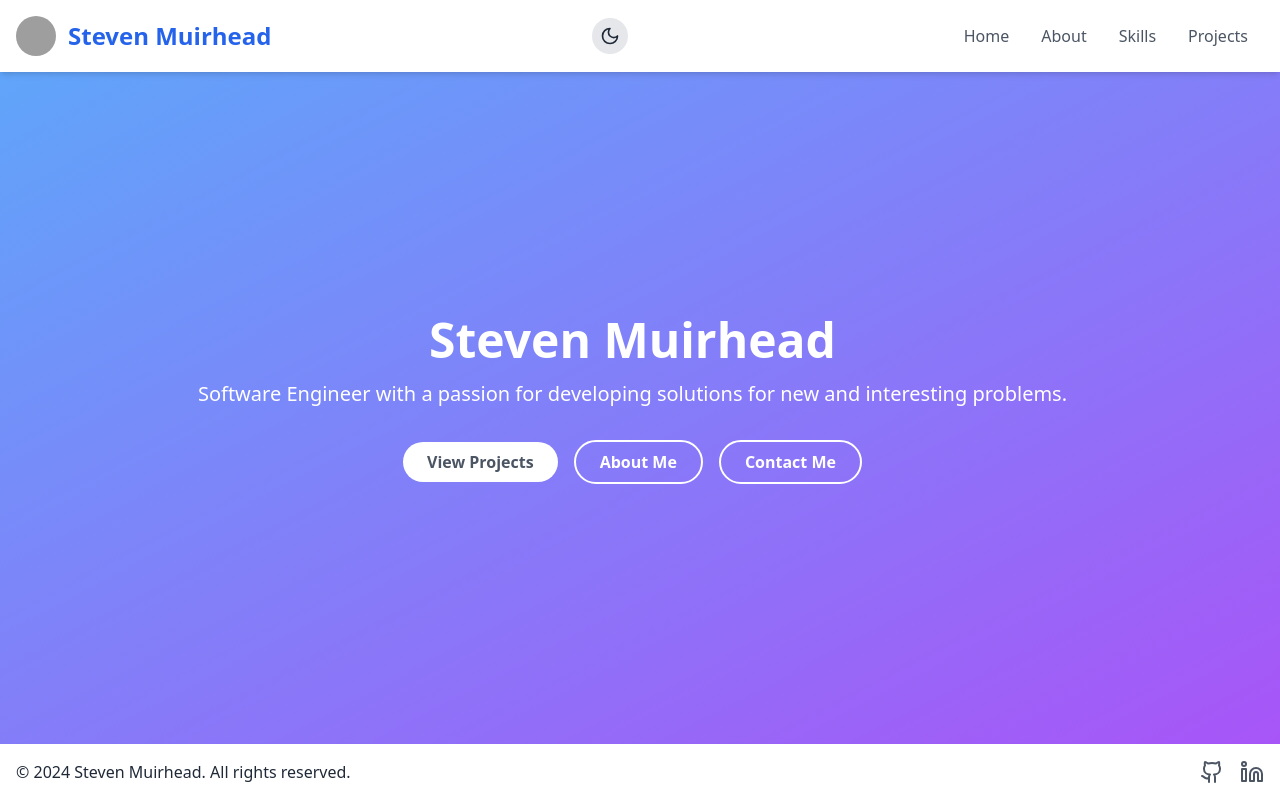
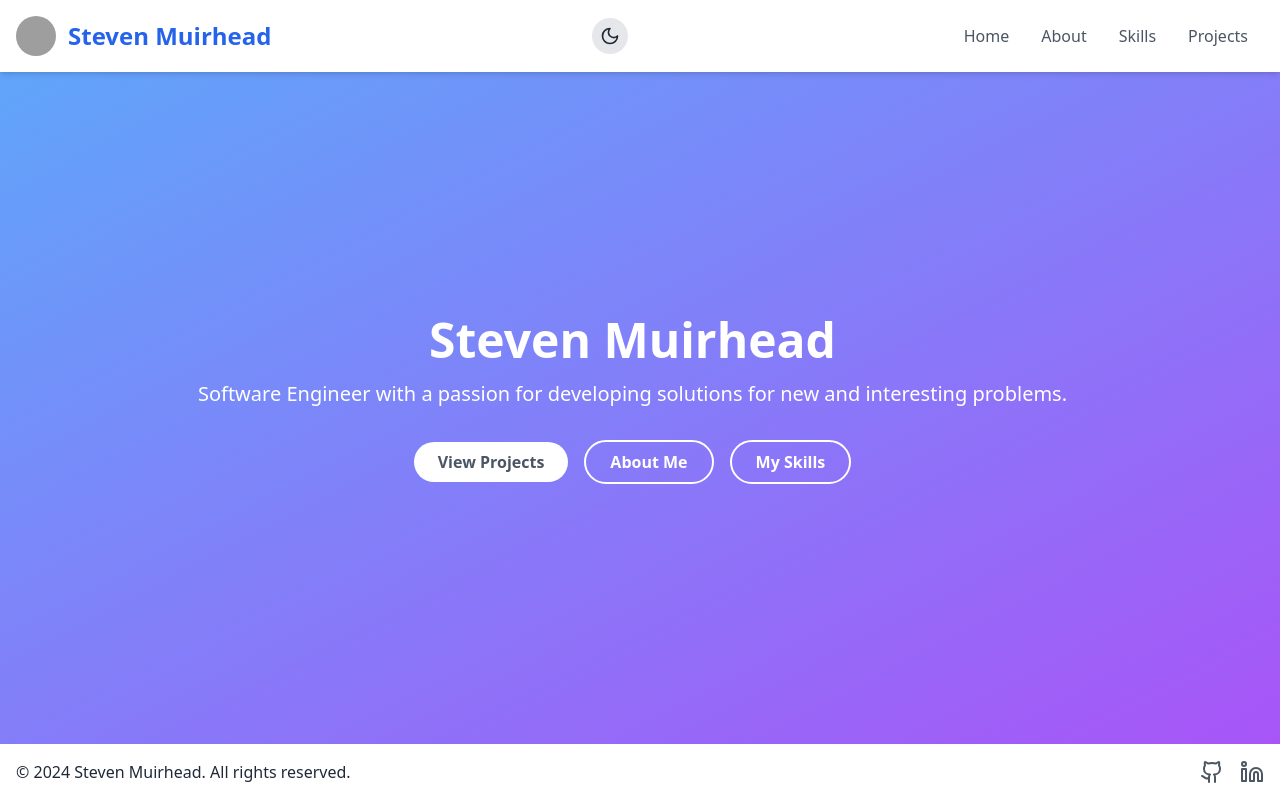
Before and after one commit to naeayedea/portfolio, a React (Create React App) app: page /#/ in a window 1280 px wide. Built offline with nearby package versions, Linux system fonts and the light colour scheme; grey boxes are pictures that could not be loaded.

Commit message:
updated third button on homepage

```diff
--- a/src/components/Button.tsx
+++ b/src/components/Button.tsx
@@ -13,7 +13,7 @@ interface ButtonProps {
 
 const baseStyles = "px-6 py-2 rounded-full font-semibold transition duration-300 select-none";
 const primaryStyles = "bg-white dark:bg-gray-800 text-blue-600 dark:text-blue-400 hover:bg-blue-100 dark:hover:bg-gray-700";
-const secondaryStyles = "border-2 border-white dark:border-gray-300 text-white dark:text-gray-300 hover:bg-white hover:text-blue-600 dark:hover:bg-gray-700 dark:hover:text-blue-400";
+const secondaryStyles = "border-2 border-white dark:border-gray-300 dark:hover:border-opacity-0 text-white dark:text-gray-300 hover:bg-white hover:text-blue-600 dark:hover:bg-gray-700 dark:hover:text-blue-400";
 const accentStyles = "bg-gradient-to-r from-blue-400 to-purple-500 dark:from-blue-600 dark:to-purple-700 text-white hover:from-blue-500 hover:to-purple-600 dark:hover:from-blue-700 dark:hover:to-purple-800";
 
 export const Button: React.FC<ButtonProps> = ({
--- a/src/pages/HomePage.tsx
+++ b/src/pages/HomePage.tsx
@@ -11,7 +11,7 @@ export default function HomePage() {
                 <div className="flex flex-col sm:flex-row items-center justify-center space-y-4 sm:space-y-0 sm:space-x-4">
                     <PrimaryButton to="/projects">View Projects</PrimaryButton>
                     <SecondaryButton to="/about">About Me</SecondaryButton>
-                    <SecondaryButton to="/contact">Contact Me</SecondaryButton>
+                    <SecondaryButton to="/skills">My Skills</SecondaryButton>
                 </div>
             </section>
         </div>
```
